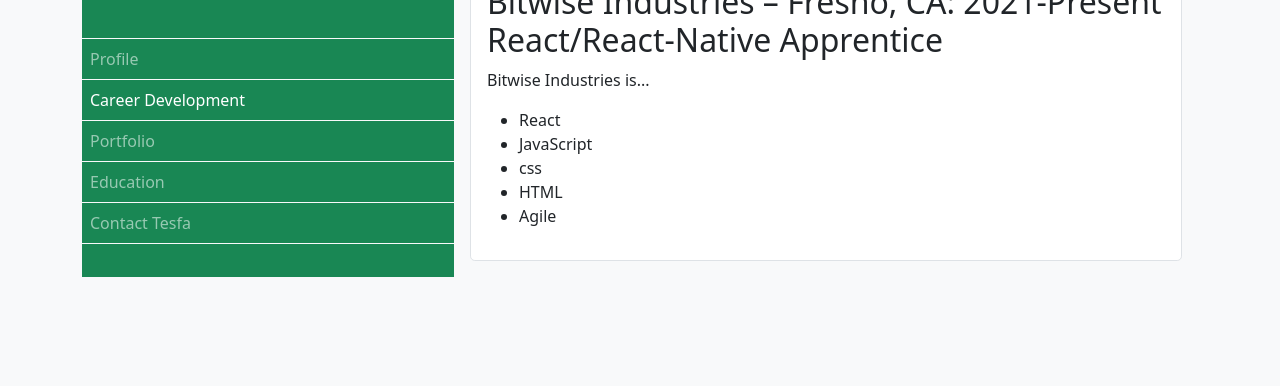
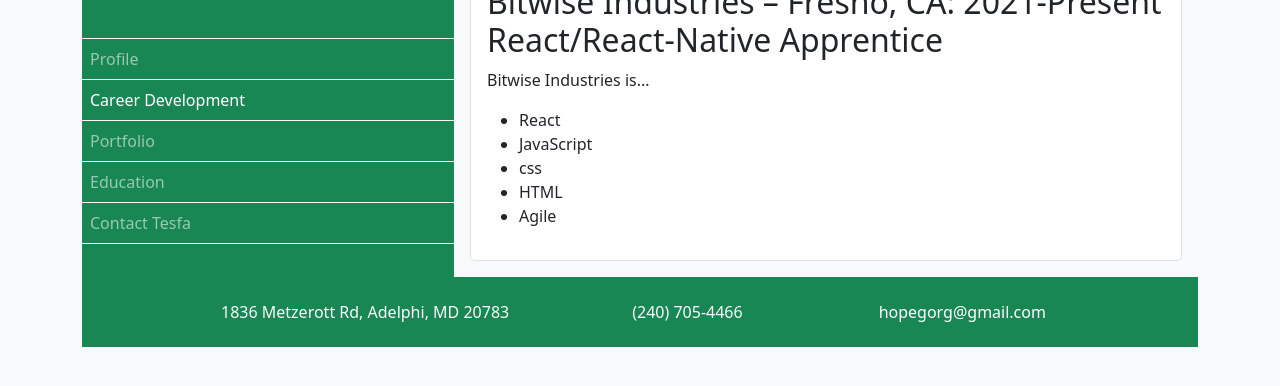
Before and after one commit to Tesfa-Worku/Portfolio, a plain HTML site: page career-development.html in a window 1280 px wide. Shown: the part 106-492 px from the top of the page. Drawn offline with nearby package versions, Linux system fonts and the light colour scheme.

Commit message:
feat(footer): add footer

```diff
--- a/career-development.html
+++ b/career-development.html
@@ -71,8 +71,17 @@
 
             </div>
 
-
-
+            <footer class="d-flex flex-column flex-md-row align-items-center justify-content-evenly w-100 bg-success p-3 text-center">
+                <div class="text-light">
+                    1836 Metzerott Rd, Adelphi, MD 20783
+                </div>
+                <div class="text-light">
+                    (240) 705-4466
+                </div>
+                <div class="text-light">
+                    <a href="contact.html"  class="btn btn-success">hopegorg@gmail.com</a>
+                </div>
+            </footer>
         </div>
 
         <script src="https://cdn.jsdelivr.net/npm/bootstrap@5.1.3/dist/js/bootstrap.bundle.min.js" integrity="sha384-ka7Sk0Gln4gmtz2MlQnikT1wXgYsOg+OMhuP+IlRH9sENBO0LRn5q+8nbTov4+1p" crossorigin="anonymous"></script>
```
